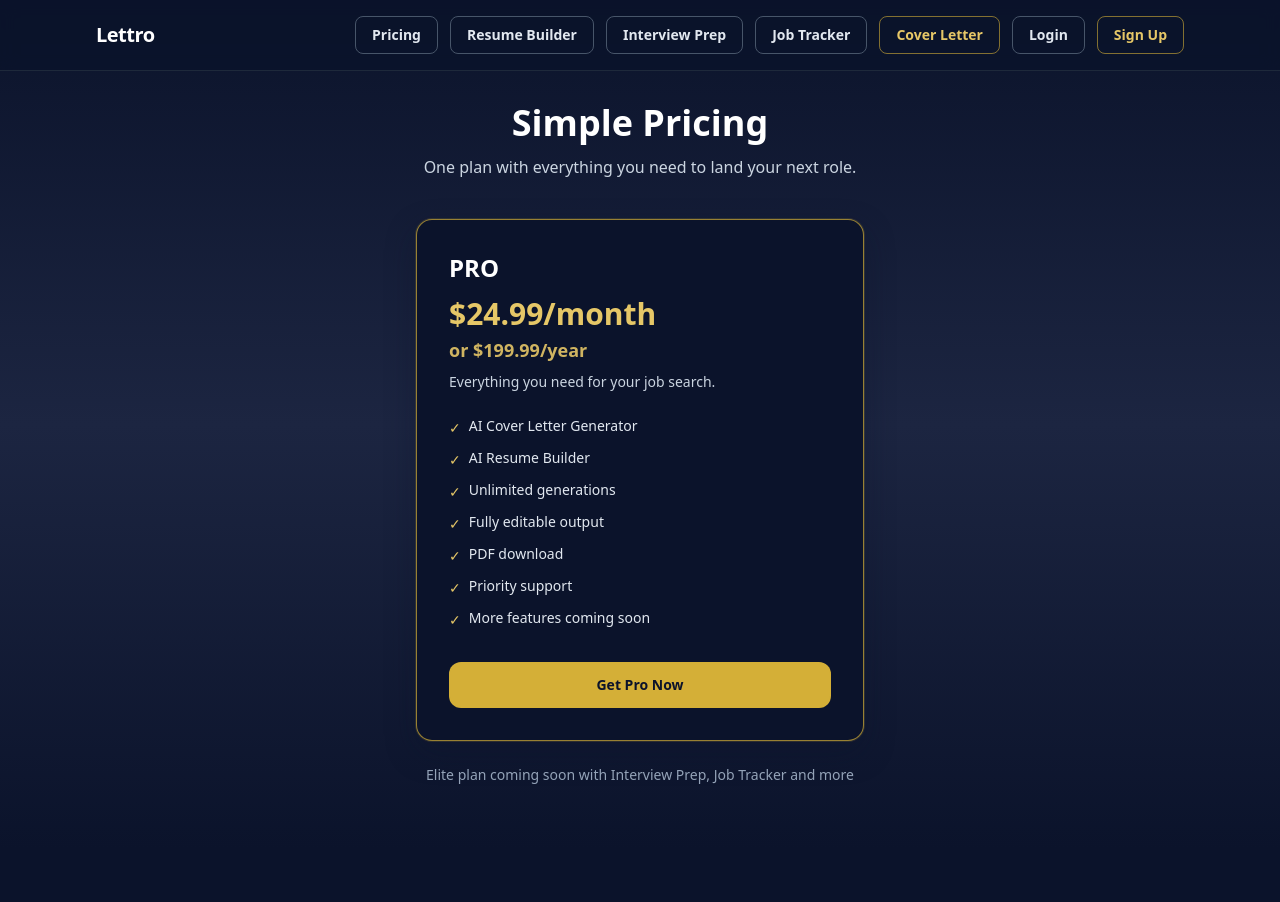
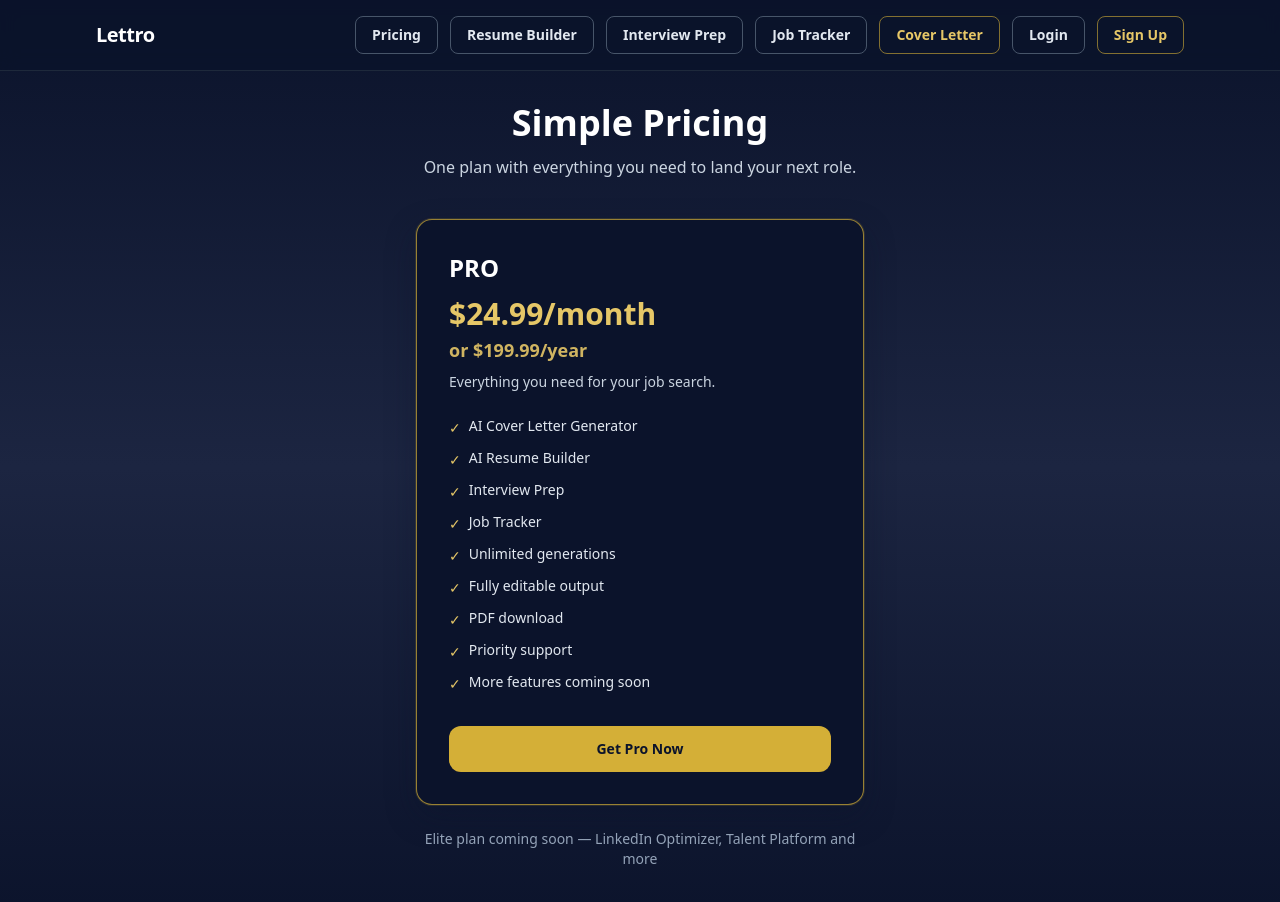
Before and after one commit to GABEcode2a/lettro, a Next.js app: page /pricing in a window 1280 px wide. Shown: the top 902 px of the page. Before the commit the page ends 849 px from the top, so only its background shows below. Built offline with nearby package versions, Linux system fonts and the light colour scheme; no server answers.

Commit message:
update pricing page features and elite note

```diff
--- a/app/pricing/page.tsx
+++ b/app/pricing/page.tsx
@@ -3,6 +3,8 @@ const WHOP_PRO_URL = "https://whop.com/lettro/lettro-pro-monthly";
 const proFeatures = [
   "AI Cover Letter Generator",
   "AI Resume Builder",
+  "Interview Prep",
+  "Job Tracker",
   "Unlimited generations",
   "Fully editable output",
   "PDF download",
@@ -49,7 +51,7 @@ export default function PricingPage() {
         </article>
 
         <p className="mt-6 text-center text-sm text-slate-400">
-          Elite plan coming soon with Interview Prep, Job Tracker and more
+        Elite plan coming soon — LinkedIn Optimizer, Talent Platform and more
         </p>
       </div>
     </section>
```
